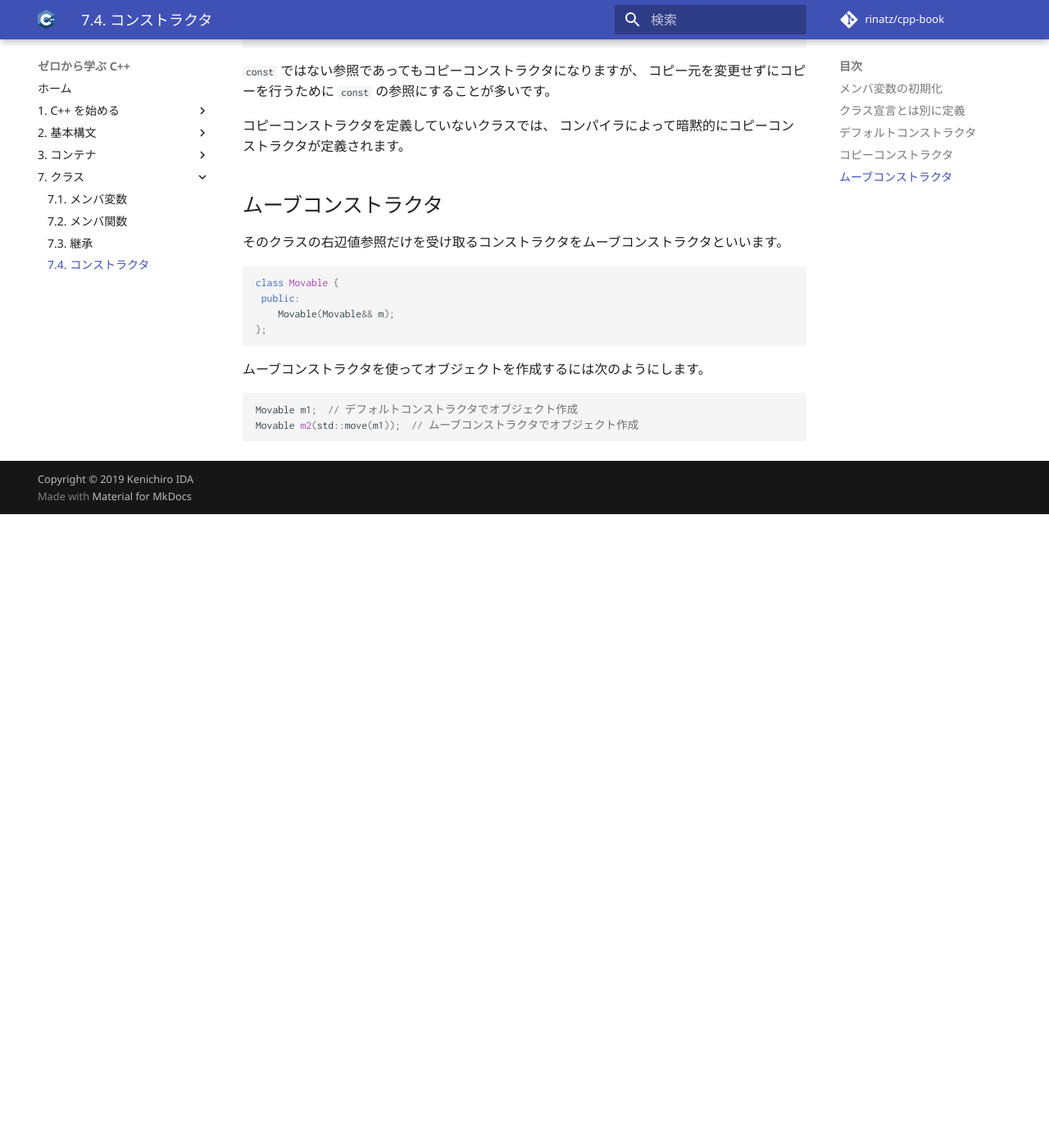
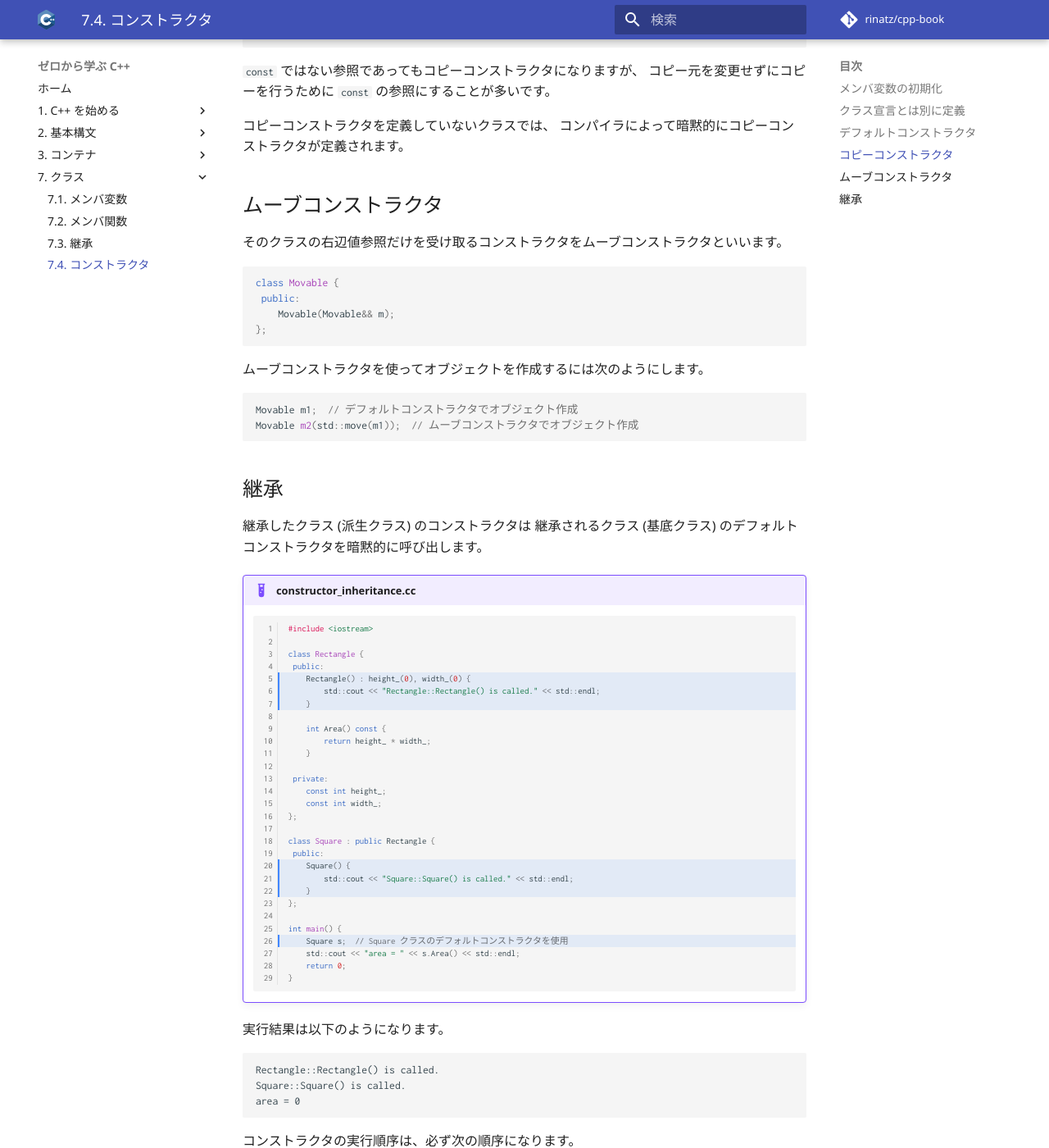
Before and after one commit to rinatz/cpp-book, an MkDocs documentation site: the page built from docs/ch07-04-constructors.md, in a window 1280 px wide and 1400 px high, scrolled down 2321 px. Shown: the whole window at 82% size. Built offline with MkDocs 1.6.1 and Material for MkDocs 9.7.7, drawn with Linux system fonts in a browser that asks for light colours; comment, search, counter and statistics services are not loaded; before the commit the page ends 2948 px from its top, so only the background shows below that; some of the changed text lies outside the part shown.

Commit message:
Add inheritance for constructor

````diff
--- a/docs/ch07-04-constructors.md
+++ b/docs/ch07-04-constructors.md
@@ -137,3 +137,76 @@ class Movable {
 Movable m1;  // デフォルトコンストラクタでオブジェクト作成
 Movable m2(std::move(m1));  // ムーブコンストラクタでオブジェクト作成
 ```
+
+## 継承
+
+継承したクラス (派生クラス) のコンストラクタは
+継承されるクラス (基底クラス) のデフォルトコンストラクタを暗黙的に呼び出します。
+
+!!! example "constructor_inheritance.cc"
+    ```cpp hl_lines="5 6 7 20 21 22 26" linenums="1"
+    #include <iostream>
+
+    class Rectangle {
+     public:
+        Rectangle() : height_(0), width_(0) {
+            std::cout << "Rectangle::Rectangle() is called." << std::endl;
+        }
+
+        int Area() const {
+            return height_ * width_;
+        }
+
+     private:
+        const int height_;
+        const int width_;
+    };
+
+    class Square : public Rectangle {
+     public:
+        Square() {
+            std::cout << "Square::Square() is called." << std::endl;
+        }
+    };
+
+    int main() {
+        Square s;  // Square クラスのデフォルトコンストラクタを使用
+        std::cout << "area = " << s.Area() << std::endl;
+        return 0;
+    }
+    ```
+
+実行結果は以下のようになります。
+
+```txt
+Rectangle::Rectangle() is called.
+Square::Square() is called.
+area = 0
+```
+
+コンストラクタの実行順序は、必ず次の順序になります。
+
+1. 継承されるクラス (基底クラス) のコンストラクタ
+1. 継承したクラス (派生クラス) のコンストラクタ
+
+継承されるクラス (基底クラス) のコンストラクタを明示的に呼び出すこともできます。
+
+```cpp hl_lines="16"
+class Rectangle {
+ public:
+    Rectangle(int height, int width) : height_(height), width_(width) {}
+
+    int Area() const {
+        return height_ * width_;
+    }
+
+ private:
+    const int height_;
+    const int width_;
+};
+
+class Square : public Rectangle {
+ public:
+    Square(int size) : Rectangle(size, size) {}
+};
+```
````
